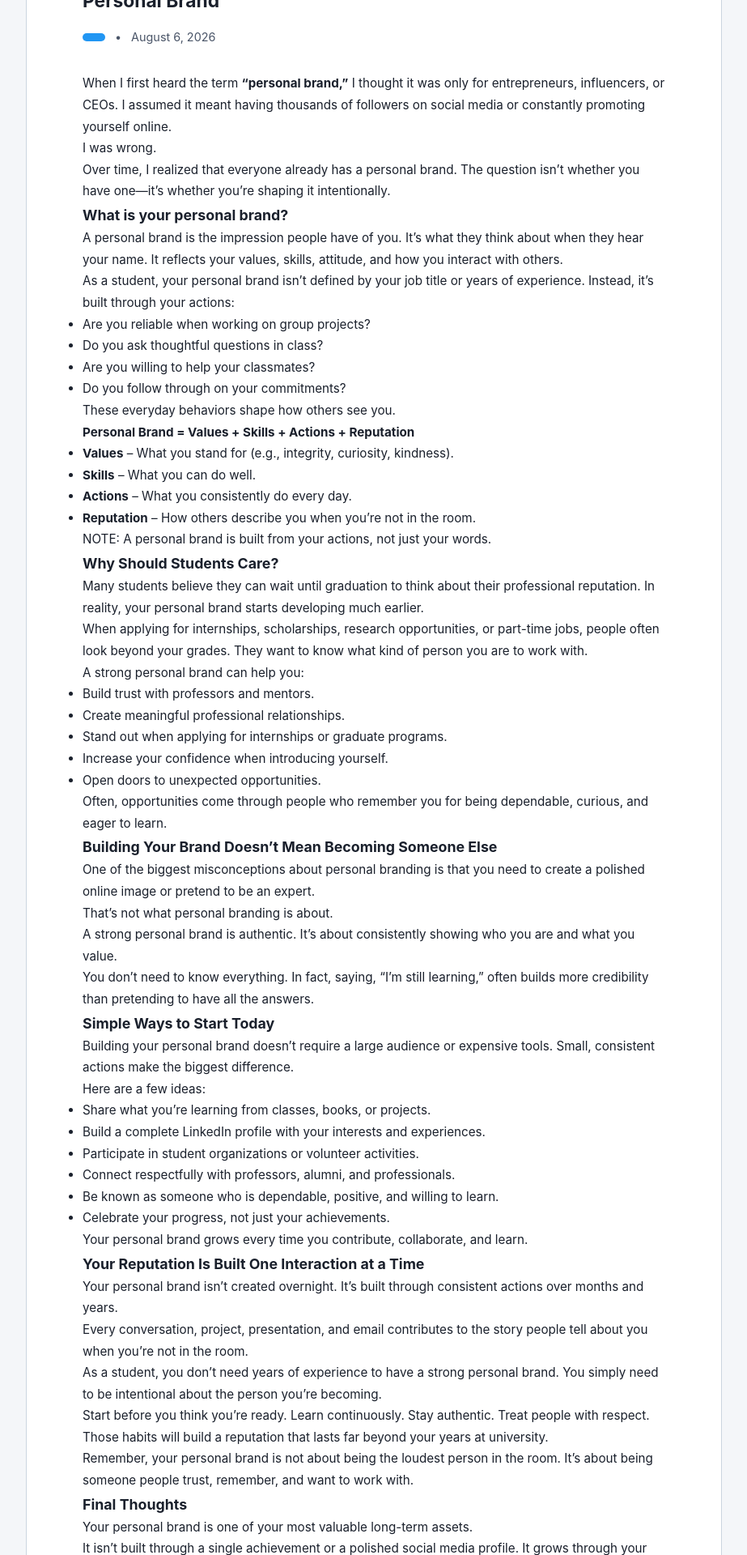
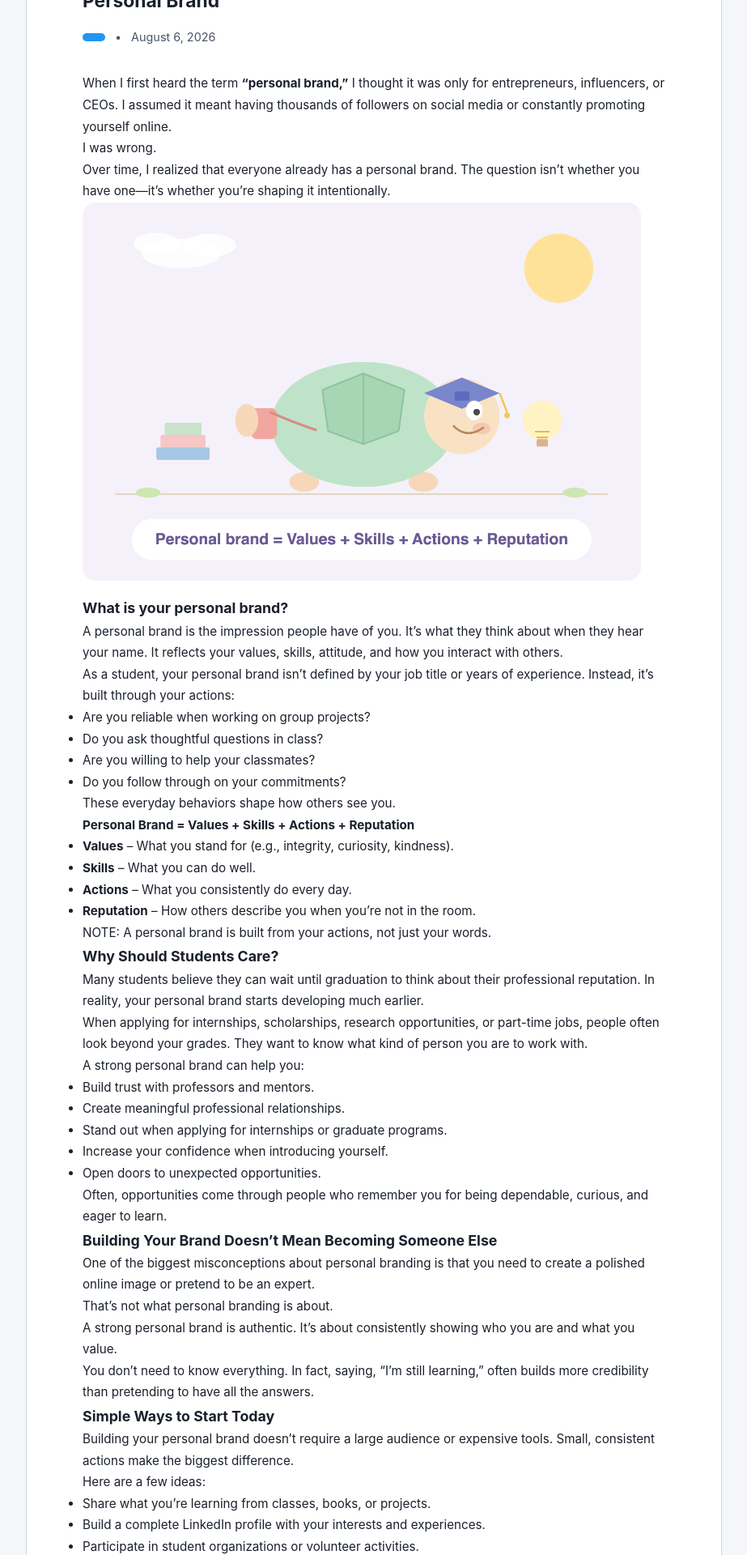
Before and after one commit to DangLeUyen/blog, a Jekyll site: the page built from _posts/2026-07-29-PersonalBrand.md, in a window 1280 px wide. Shown: the part 349-2269 px from the top of the page at 81% size, without its empty margins (178-1101 px from the left). Built offline with Jekyll 4.4.1, drawn with Linux system fonts in a browser that asks for light colours.

Commit message:
Update 2026-07-29-PersonalBrand.md

```diff
--- a/_posts/2026-07-29-PersonalBrand.md
+++ b/_posts/2026-07-29-PersonalBrand.md
@@ -11,6 +11,9 @@ I was wrong.
 Over time, I realized that everyone already has a personal brand. The question isn't whether you have one—it's whether you're shaping it intentionally.
 
 <!--more-->
+
+![personal_brand]({{ "/assets/image/student_tortoise_personal_brand_formula_cover.png" | relative_url }}){: width="700" }
+
 
 ### What is your personal brand?
 
```
